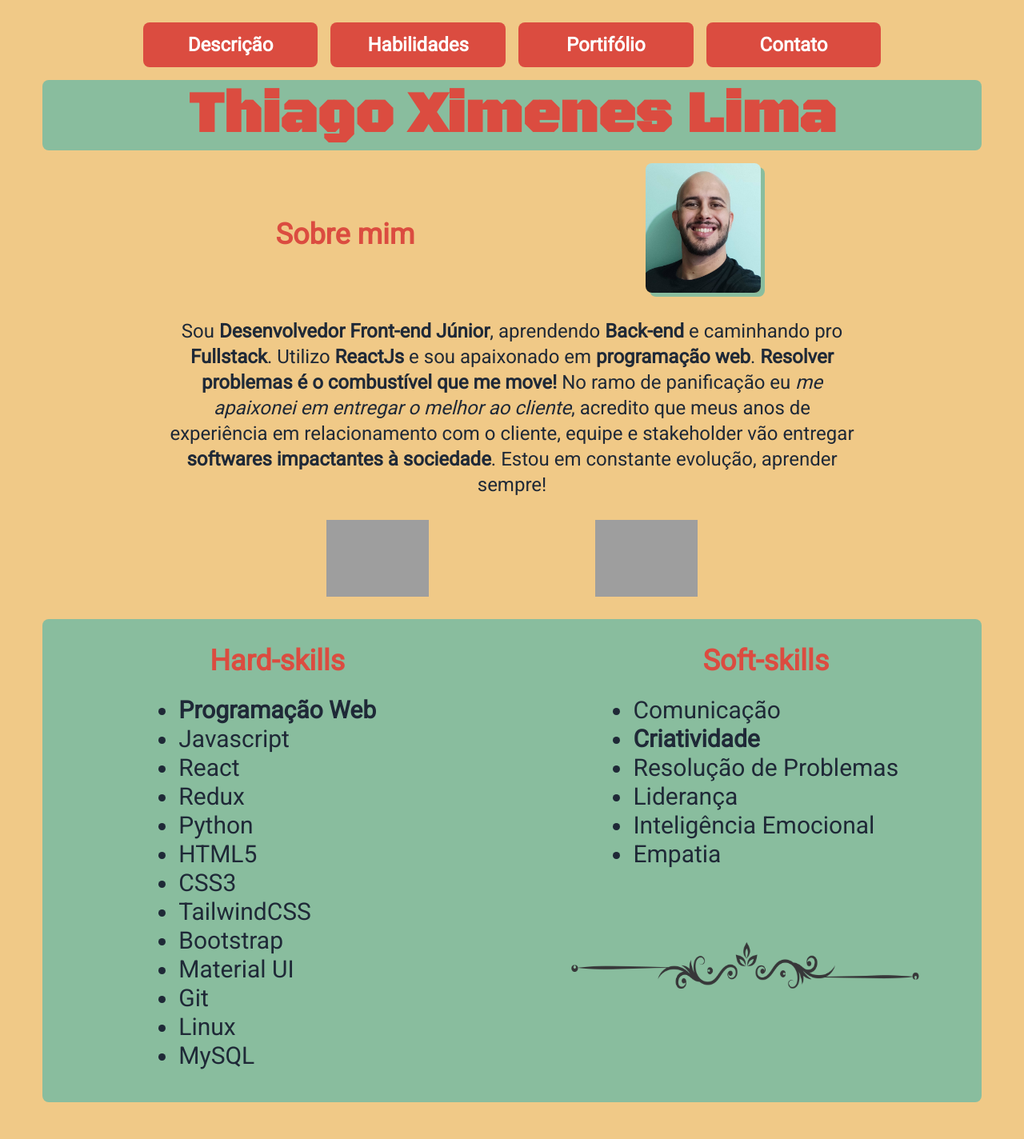
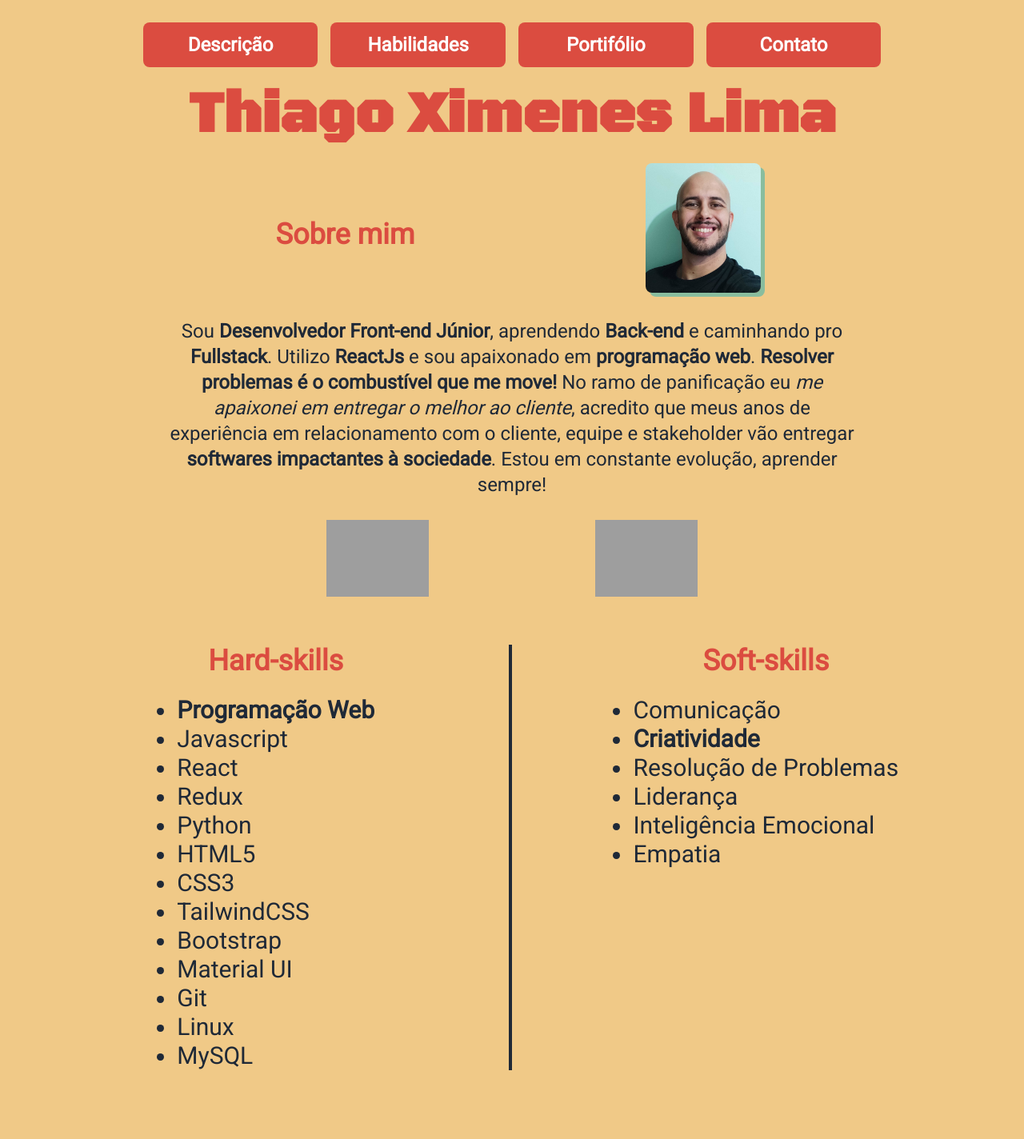
Before and after one commit to thiago-ximenes/portifolio-web, a React (Create React App) app: page / in a window 1280 px wide. Shown: the top 1424 px of the page at 80% size. Built offline with nearby package versions, Linux system fonts and the light colour scheme; grey boxes are pictures that could not be loaded.

Commit message:
fix design by Caio recommendations

```diff
--- a/src/components/Footer.jsx
+++ b/src/components/Footer.jsx
@@ -3,7 +3,7 @@ import React from 'react'
 function Footer() {
   return (
     <div
-      className="flex flex-col justify-center items-center bg-primary rounded-t-lg
+      className="flex flex-col justify-center items-center rounded-t-lg
       py-5 italic"
     >
       Feito por Thiago Ximenes
--- a/src/components/Main.jsx
+++ b/src/components/Main.jsx
@@ -11,7 +11,7 @@ function Main() {
     >
       <h1
         id="about"
-        className="bg-primary rounded-lg text-center mt-4
+        className="rounded-lg text-center mt-4
         text-secondary md:text-7xl text-4xl font-bold font-black-ops py-2"
       >
         Thiago Ximenes Lima
--- a/src/components/Skills.jsx
+++ b/src/components/Skills.jsx
@@ -5,11 +5,12 @@ function Skills() {
   return (
     <section
       id="skills"
-      className="flex-col flex justify-center items-start bg-primary rounded-lg
+      className="flex-col flex justify-center items-start rounded-lg
       text-center md:flex-row mb-10 pb-10"
     >
       <div
-        className="mt-8 flex items-center justify-around w-full md:w-1/2"
+        className="mt-8 flex items-center justify-around w-full md:w-1/2
+        border-r-4 border-gray-800"
       >
         <ul
           className="list-disc text-3xl text-left"
@@ -60,11 +61,6 @@ function Skills() {
           <li>Inteligência Emocional</li>
           <li>Empatia</li>
         </ul>
-        <img
-          className="w-9/12 mt-20 self-center hidden md:block mx-auto"
-          src={ separator }
-          alt="fruit tree"
-        />
       </div>
     </section>
   );
```
